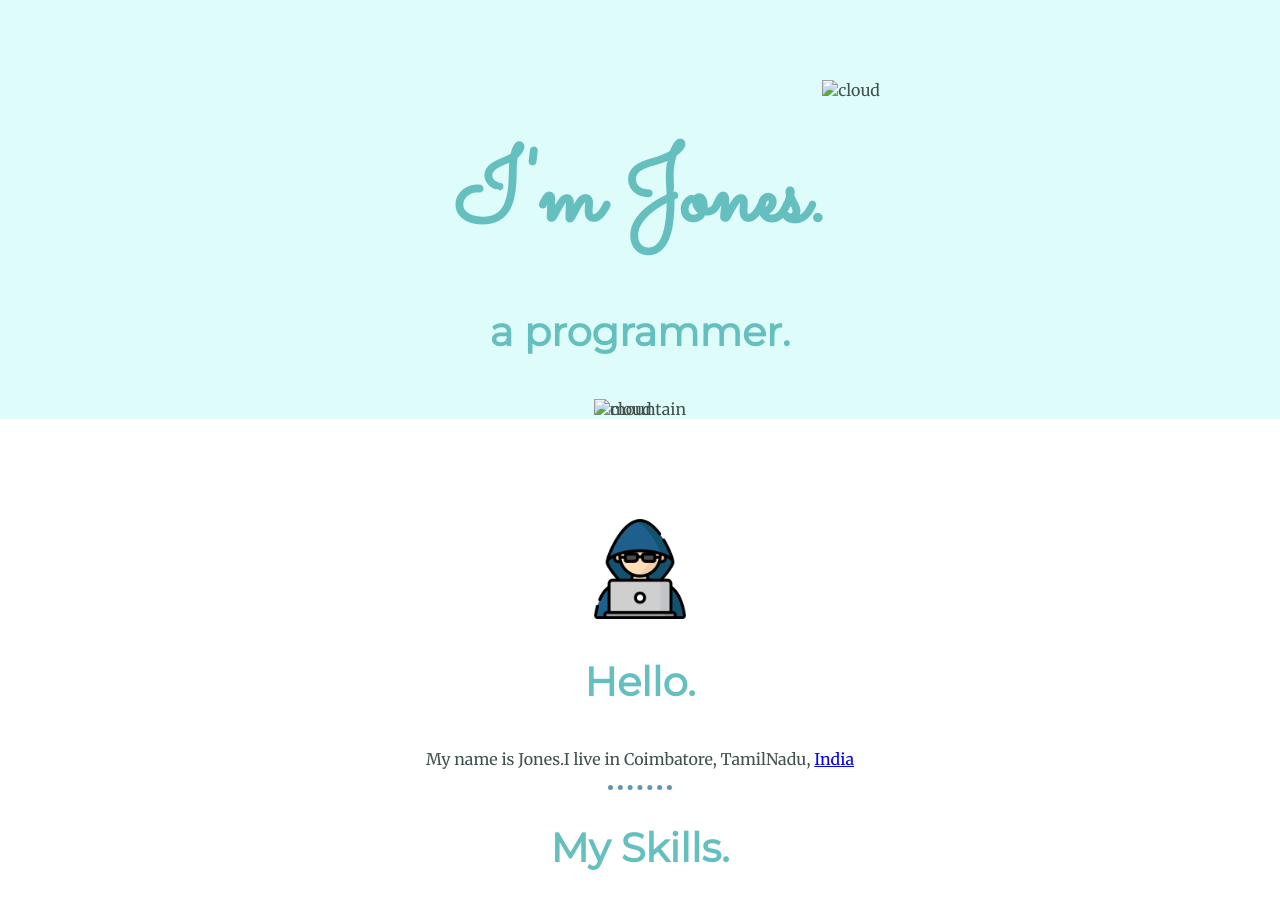
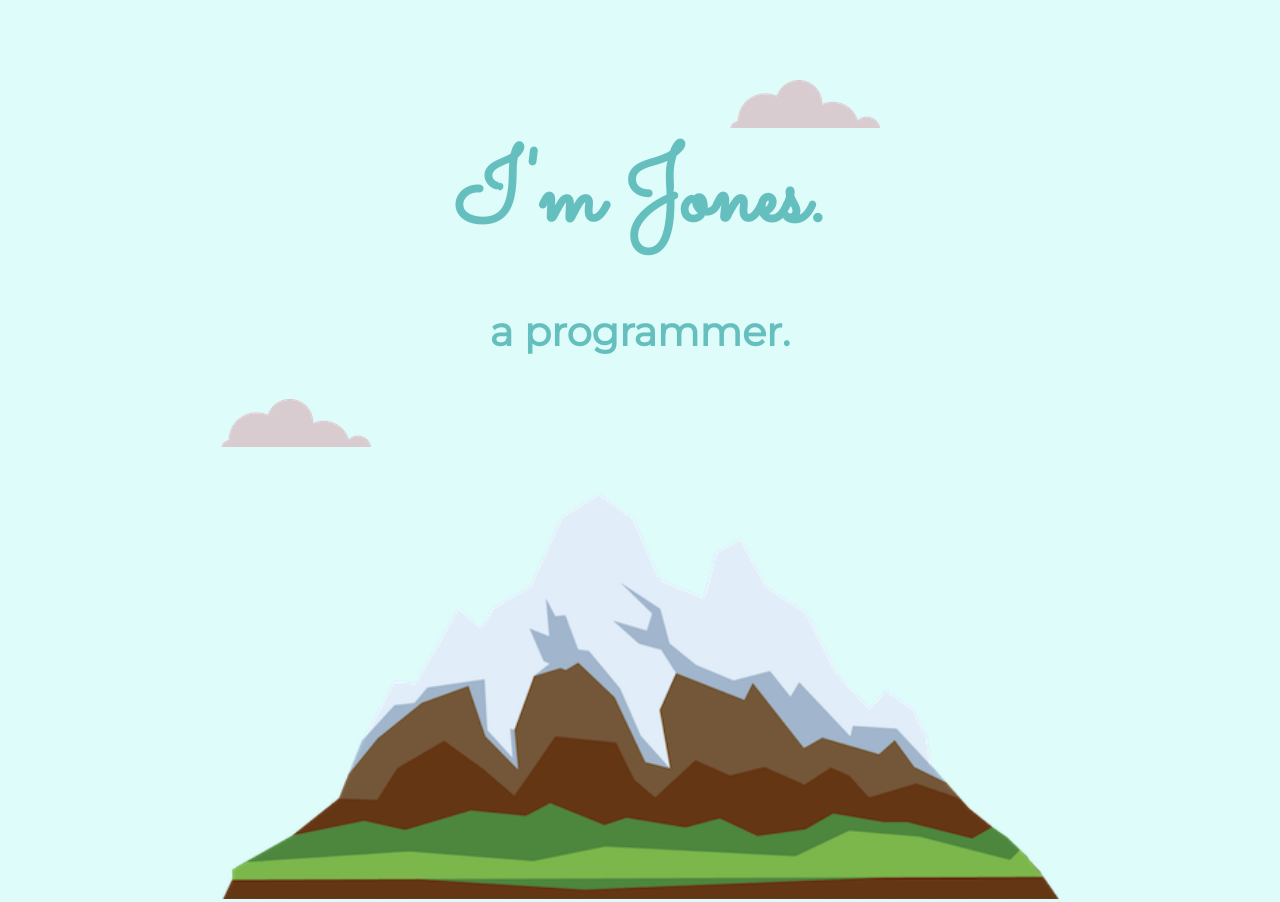
Before and after one commit to Jones-3013/Personal-Site, a plain HTML site: page index.html in a window 1280 px wide. Shown: the top 902 px of the page. Drawn offline with Linux system fonts and the light colour scheme; files that its build step writes are made by us from their sources.

Commit message:
Update index.html

```diff
--- a/index.html
+++ b/index.html
@@ -9,11 +9,11 @@
 </head>
 <body>
     <div class="top">
-        <img class="top-cloud" src="images/cloud.png" alt="cloud">
+        <img class="top-cloud" src="cloud.png" alt="cloud">
         <h1>I'm Jones.</h1>
         <h2>a programmer.</h2>
-        <img class="bottom-cloud" src="images/cloud.png" alt="cloud">
-        <img class="mountain" src="images/mountain.png" alt="mountain">
+        <img class="bottom-cloud" src="cloud.png" alt="cloud">
+        <img class="mountain" src="mountain.png" alt="mountain">
     </div>
     <div class="middle-container">
         <div class="profile">
```
